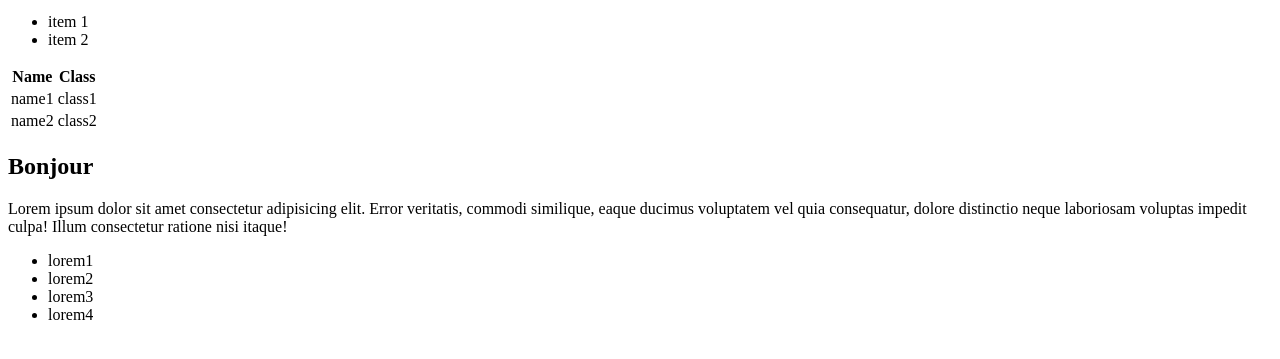
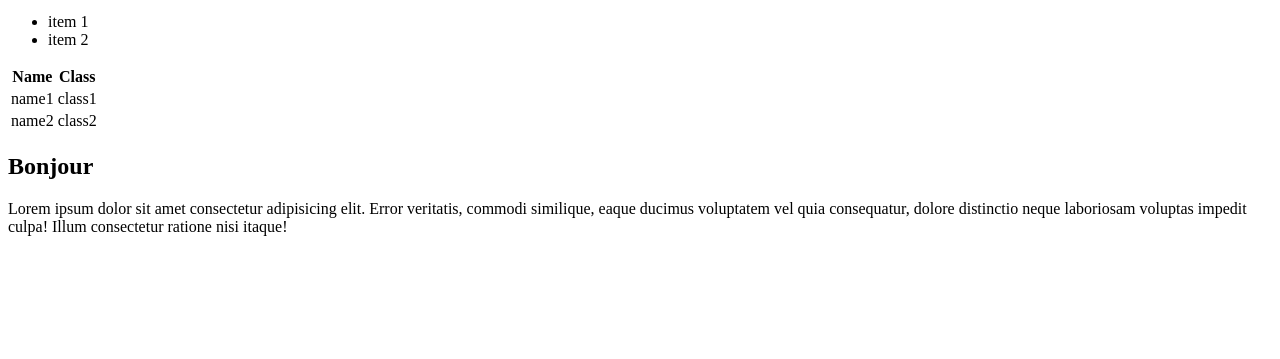
Before and after one commit to IssaniRania/13022023-git, a plain HTML site: page index.html in a window 1280 px wide. Shown: the part 101-460 px from the top of the page. Drawn offline with Linux system fonts and the light colour scheme.

Commit message:
delete liste

```diff
--- a/index.html
+++ b/index.html
@@ -35,11 +35,5 @@
    </table>
    <h2> Bonjour</h2>
    <p>Lorem ipsum dolor sit amet consectetur adipisicing elit. Error veritatis, commodi similique, eaque ducimus voluptatem vel quia consequatur, dolore distinctio neque laboriosam voluptas impedit culpa! Illum consectetur ratione nisi itaque!</p>
-   <ul>
-    <li>lorem1</li>
-    <li>lorem2</li>
-    <li>lorem3</li>
-    <li>lorem4</li>
-   </ul>
 </body>
 </html>
```
